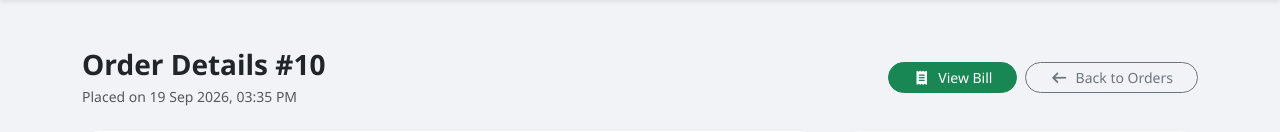
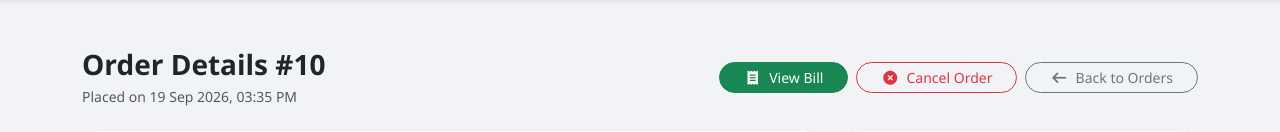
Before and after one commit to Devang44/ApnaCart, a PHP site: page /orders.php?orderID=10 in a window 1280 px wide; the page is wider, and only the part inside the window is pictured. Shown: the part 68-200 px from the top of that part. Run offline with PHP 8.4, Linux system fonts and the light colour scheme; a user stored in the database is signed in; data comes from the database, SQL or seed files in the repository; tables that the repository leaves empty hold one stand-in row (values such as "Sample post").

Commit message:
Fix order cancellation and wishlist cart flow

```diff
--- a/admin/index.php
+++ b/admin/index.php
@@ -30,7 +30,7 @@ if ($conn) {
     $ordersTable = mysqli_query($conn, "SHOW TABLES LIKE 'orders'");
     if ($ordersTable && mysqli_num_rows($ordersTable) > 0) {
         $ordersCount = (int) mysqli_fetch_assoc(mysqli_query($conn, "SELECT COUNT(*) AS total FROM orders"))['total'];
-        $revenue = (float) mysqli_fetch_assoc(mysqli_query($conn, "SELECT COALESCE(SUM(totalAmount), 0) AS total FROM orders"))['total'];
+        $revenue = (float) mysqli_fetch_assoc(mysqli_query($conn, "SELECT COALESCE(SUM(totalAmount), 0) AS total FROM orders WHERE orderStatus = 'Delivered'"))['total'];
         $pendingOrders = (int) mysqli_fetch_assoc(mysqli_query($conn, "SELECT COUNT(*) AS total FROM orders WHERE orderStatus IN ('Pending', 'Processing', 'Shipped', 'Placed')"))['total'];
     }
 }
--- a/admin/invoice_report.php
+++ b/admin/invoice_report.php
@@ -15,7 +15,7 @@ $totalCost = 0;
 $totalProfit = 0;
 $orderRows = [];
 
-$orderSummary = mysqli_query($conn, "SELECT o.orderID, o.userID, o.fullName, o.totalAmount, o.orderDate, o.paymentStatus, o.paymentMethod, o.orderStatus FROM orders o ORDER BY o.orderID DESC");
+$orderSummary = mysqli_query($conn, "SELECT o.orderID, o.userID, o.fullName, o.totalAmount, o.orderDate, o.paymentStatus, o.paymentMethod, o.orderStatus FROM orders o WHERE o.orderStatus = 'Delivered' ORDER BY o.orderID DESC");
 
 if ($orderSummary) {
     $totalOrders = mysqli_num_rows($orderSummary);
--- a/admin/orders.php
+++ b/admin/orders.php
@@ -44,7 +44,7 @@ if ($orders !== null) {
     $deliveredQ = mysqli_query($conn, "SELECT COUNT(*) AS total FROM orders WHERE orderStatus = 'Delivered'");
     $stats['delivered'] = (int) mysqli_fetch_assoc($deliveredQ)['total'];
 
-    $revenueQ = mysqli_query($conn, "SELECT COALESCE(SUM(totalAmount), 0) AS total FROM orders");
+    $revenueQ = mysqli_query($conn, "SELECT COALESCE(SUM(totalAmount), 0) AS total FROM orders WHERE orderStatus = 'Delivered'");
     $stats['revenue'] = (float) mysqli_fetch_assoc($revenueQ)['total'];
 }
 ?>
--- a/orders.php
+++ b/orders.php
@@ -10,6 +10,23 @@ if(!isset($_SESSION['userID'])) {
 }
 
 $userID = intval($_SESSION['userID']);
+
+if ($_SERVER['REQUEST_METHOD'] === 'POST' && isset($_POST['cancel_order'])) {
+    $cancelOrderID = intval($_POST['order_id']);
+    $cancelCheck = mysqli_query($conn, "SELECT orderID, orderStatus FROM orders WHERE orderID = '$cancelOrderID' AND userID = '$userID' LIMIT 1");
+
+    if ($cancelCheck && mysqli_num_rows($cancelCheck) > 0) {
+        $orderData = mysqli_fetch_assoc($cancelCheck);
+        if (!in_array($orderData['orderStatus'], ['Delivered', 'Cancelled'])) {
+            mysqli_query($conn, "UPDATE orders SET orderStatus = 'Cancelled' WHERE orderID = '$cancelOrderID' AND userID = '$userID'");
+            $_SESSION['order_message'] = "Order #$cancelOrderID has been cancelled successfully.";
+        }
+    }
+
+    header("Location: orders.php");
+    exit();
+}
+
 $page_title = "My Orders | ApnaCart";
 include("include/header.php");
 include("include/navbar.php");
@@ -35,10 +52,18 @@ if(isset($_GET['orderID'])) {
                     <h3 class="fw-bold mb-1">Order Details #<?php echo $order['orderID']; ?></h3>
                     <p class="text-muted small mb-0">Placed on <?php echo date('d M Y, h:i A', strtotime($order['orderDate'])); ?></p>
                 </div>
-                <div class="d-flex gap-2">
+                <div class="d-flex gap-2 flex-wrap">
                     <a href="invoice.php?orderID=<?php echo $order['orderID']; ?>" class="btn btn-success rounded-pill px-4 btn-sm">
                         <i class="fa fa-receipt me-1"></i> View Bill
                     </a>
+                    <?php if (!in_array($order['orderStatus'], ['Delivered', 'Cancelled'])) : ?>
+                        <form method="POST" class="d-inline" onsubmit="return confirm('Are you sure you want to cancel this order?');">
+                            <input type="hidden" name="order_id" value="<?php echo $order['orderID']; ?>">
+                            <button type="submit" name="cancel_order" class="btn btn-outline-danger rounded-pill px-4 btn-sm">
+                                <i class="fa fa-times-circle me-1"></i> Cancel Order
+                            </button>
+                        </form>
+                    <?php endif; ?>
                     <a href="orders.php" class="btn btn-outline-secondary rounded-pill px-4 btn-sm">
                         <i class="fa fa-arrow-left me-1"></i> Back to Orders
                     </a>
@@ -125,6 +150,11 @@ if(isset($_GET['orderID'])) {
     $ordersQuery = mysqli_query($conn, "SELECT * FROM orders WHERE userID = '$userID' ORDER BY orderID DESC");
     ?>
     <div class="container my-5">
+        <?php if (isset($_SESSION['order_message'])) : ?>
+            <div class="alert alert-success rounded-3 mb-4">
+                <?php echo htmlspecialchars($_SESSION['order_message']); unset($_SESSION['order_message']); ?>
+            </div>
+        <?php endif; ?>
         <div class="d-flex justify-content-between align-items-center mb-4">
             <div>
                 <h2 class="fw-bold mb-1">My Orders</h2>
@@ -166,9 +196,17 @@ if(isset($_GET['orderID'])) {
                                         <span class="badge bg-primary"><?php echo $ord['orderStatus']; ?></span>
                                     </td>
                                     <td class="text-end">
-                                        <a href="orders.php?orderID=<?php echo $ord['orderID']; ?>" class="btn btn-outline-primary btn-sm rounded-pill px-3">
-                                            View Details <i class="fa fa-arrow-right ms-1"></i>
-                                        </a>
+                                        <div class="d-flex justify-content-end gap-2 flex-wrap">
+                                            <a href="orders.php?orderID=<?php echo $ord['orderID']; ?>" class="btn btn-outline-primary btn-sm rounded-pill px-3">
+                                                View Details <i class="fa fa-arrow-right ms-1"></i>
+                                            </a>
+                                            <?php if (!in_array($ord['orderStatus'], ['Delivered', 'Cancelled'])) : ?>
+                                                <form method="POST" class="d-inline" onsubmit="return confirm('Cancel this order?');">
+                                                    <input type="hidden" name="order_id" value="<?php echo $ord['orderID']; ?>">
+                                                    <button type="submit" name="cancel_order" class="btn btn-outline-danger btn-sm rounded-pill px-3">Cancel</button>
+                                                </form>
+                                            <?php endif; ?>
+                                        </div>
                                     </td>
                                 </tr>
                             <?php } ?>
```
Also changed, not shown: login.php (+7 -3 lines), wishlist.php (+22 -7 lines).
